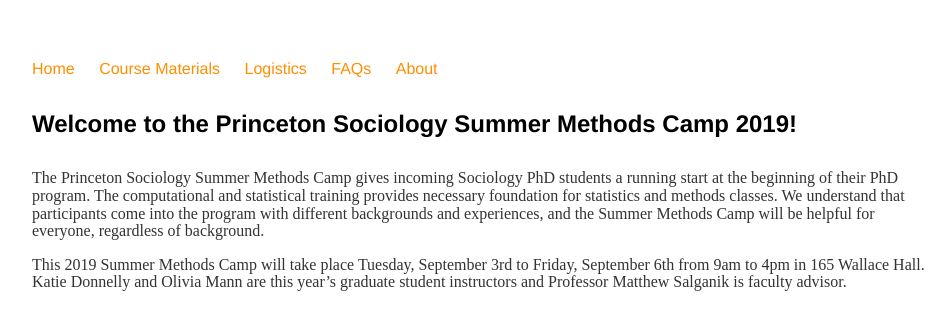
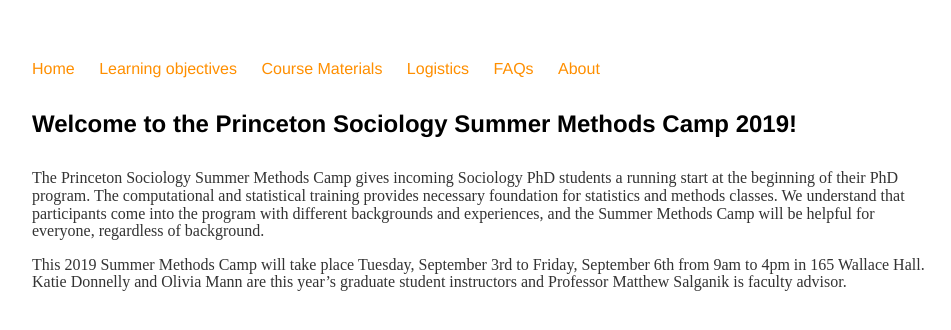
Before and after one commit to bstewart/princeton_methods_camp, a Jekyll site: the page built from index.md, in a window 1280 px wide. Shown: the top 330 px of the page, without its empty margins (160-1111 px from the left). Built offline with Jekyll 4.4.1, drawn with Linux system fonts in a browser that asks for light colours.

Commit message:
updating menu

```diff
--- a/_layouts/default.html
+++ b/_layouts/default.html
@@ -12,6 +12,7 @@
 		<nav>
 <ul>
 <li><a href="/">Home</a></li>
+<li><a href="/learning-objectives">Learning objectives</a></li>
 <li><a href="/materials">Course Materials</a></li>
 <li><a href="/logistics">Logistics</a></li>
 <li><a href="/faq">FAQs</a></li>
```
